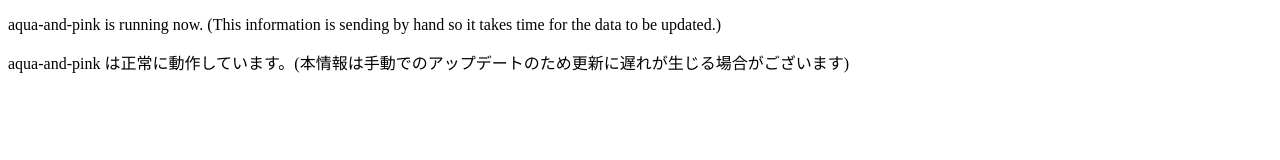
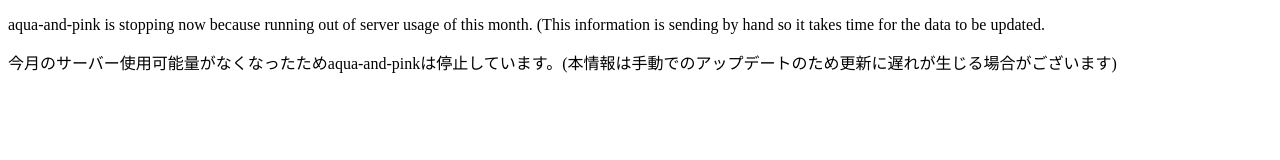
Before and after one commit to K-Rintaro/aqua-and-pink, a website: page index.html in a window 1280 px wide. Drawn offline with Linux system fonts and the light colour scheme.

Commit message:
Update index.html

```diff
--- a/index.html
+++ b/index.html
@@ -5,7 +5,7 @@
         <meta charset="utf-8"/>
     </head>
     <body>
-        <p>aqua-and-pink is running now. (This information is sending by hand so it takes time for the data to be updated.)</p>
-        <p>aqua-and-pink は正常に動作しています。(本情報は手動でのアップデートのため更新に遅れが生じる場合がございます)</p>
+        <p>aqua-and-pink is stopping now because running out of server usage of this month. (This information is sending by hand so it takes time for the data to be updated.</p>
+        <p>今月のサーバー使用可能量がなくなったためaqua-and-pinkは停止しています。(本情報は手動でのアップデートのため更新に遅れが生じる場合がございます)</p>
     </body>
 </html>
```
